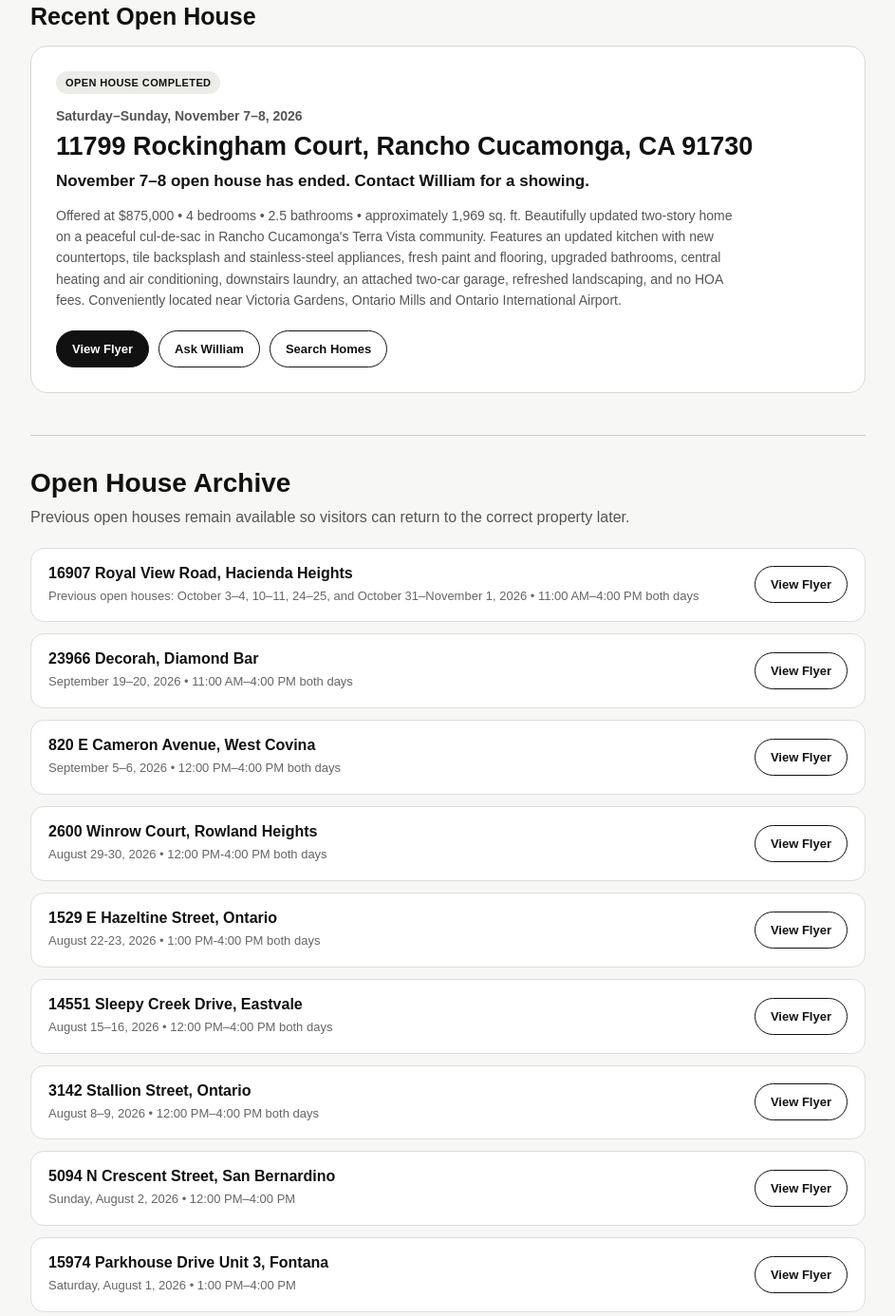
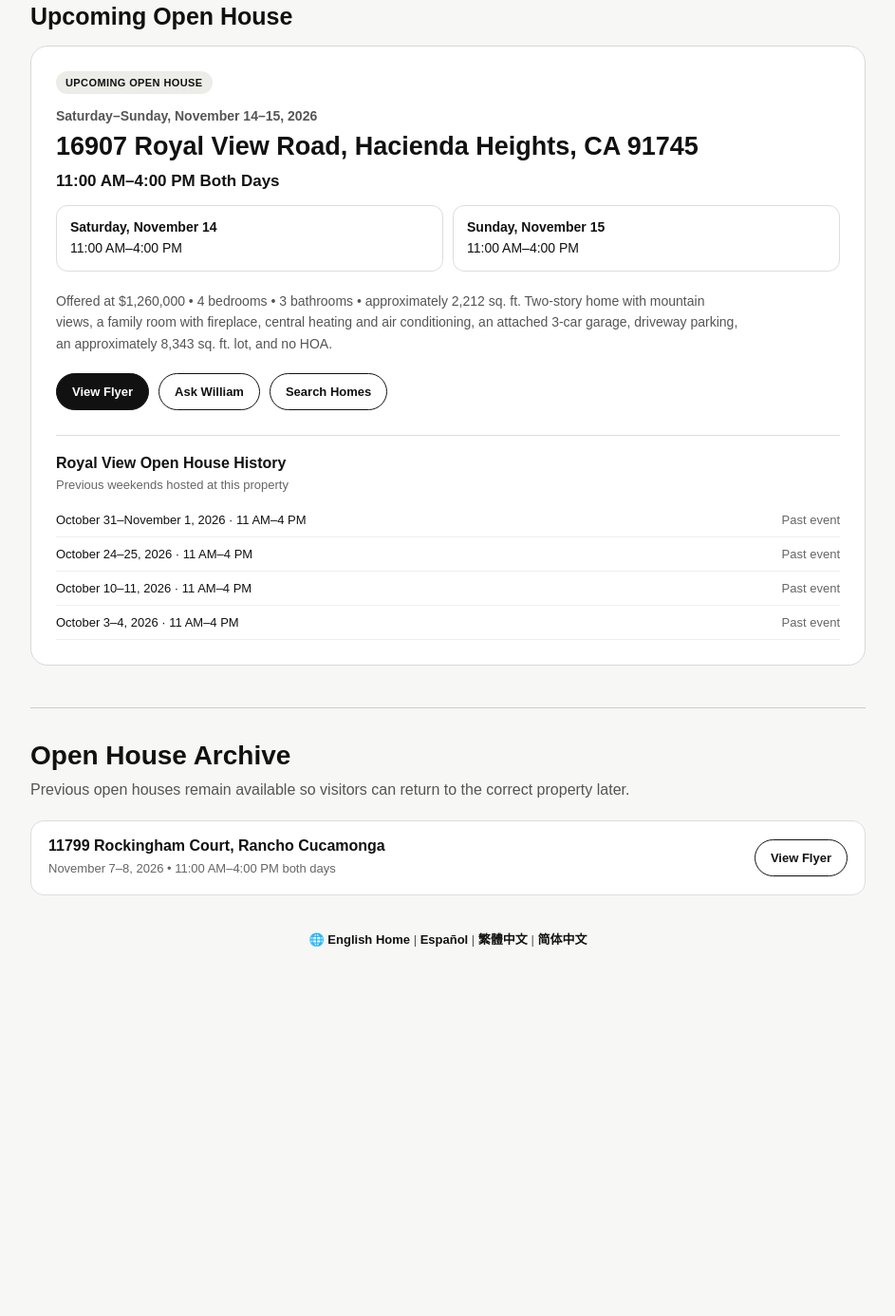
Before and after one commit to willchenrealty/willchenrealty.github.io, a plain HTML site: page open-house.html in a window 1280 px wide. Shown: the part 187-1573 px from the top of the page at 95% size, without its empty margins (168-1111 px from the left). After the commit the page ends 1245 px from the top, so only its background shows below. Drawn offline with Linux system fonts and the light colour scheme.

Commit message:
Add files via upload

```diff
--- a/open-house.html
+++ b/open-house.html
@@ -268,25 +268,30 @@
       <h2 class="section-title" id="featuredHeading">Upcoming Open House</h2>
       <article class="event-card" id="featuredEvent">
         <span class="status" id="featuredStatus">UPCOMING OPEN HOUSE</span>
-        <div class="event-date" id="featuredDate">Saturday–Sunday, November 7–8, 2026</div>
-        <h2>11799 Rockingham Court, Rancho Cucamonga, CA 91730</h2>
+        <div class="event-date" id="featuredDate">Saturday–Sunday, November 14–15, 2026</div>
+        <h2>16907 Royal View Road, Hacienda Heights, CA 91745</h2>
         <div class="event-time" id="featuredTime">11:00 AM–4:00 PM Both Days</div>
         <div class="schedule" id="featuredSchedule">
-          <div class="schedule-item"><strong>Saturday, November 7</strong>11:00 AM–4:00 PM</div>
-          <div class="schedule-item"><strong>Sunday, November 8</strong>11:00 AM–4:00 PM</div>
+          <div class="schedule-item"><strong>Saturday, November 14</strong>11:00 AM–4:00 PM</div>
+          <div class="schedule-item"><strong>Sunday, November 15</strong>11:00 AM–4:00 PM</div>
         </div>
         <p class="property-details">
-          Offered at $875,000 • 4 bedrooms • 2.5 bathrooms • approximately 1,969 sq. ft.
-          Beautifully updated two-story home on a peaceful cul-de-sac in Rancho Cucamonga's Terra Vista community.
-          Features an updated kitchen with new countertops, tile backsplash and stainless-steel appliances,
-          fresh paint and flooring, upgraded bathrooms, central heating and air conditioning,
-          downstairs laundry, an attached two-car garage, refreshed landscaping, and no HOA fees.
-          Conveniently located near Victoria Gardens, Ontario Mills and Ontario International Airport.
+          Offered at $1,260,000 • 4 bedrooms • 3 bathrooms • approximately 2,212 sq. ft.
+          Two-story home with mountain views, a family room with fireplace, central heating and air conditioning,
+          an attached 3-car garage, driveway parking, an approximately 8,343 sq. ft. lot, and no HOA.
         </p>
         <div class="buttons">
-          <a class="button primary" href="2026-1107-11799-Rockingham-Ct-Rancho-Cucamonga.pdf" target="_blank" rel="noopener noreferrer">View Flyer</a>
+          <a class="button primary" href="2026-1003-16907-Royal-View-Road-Hacienda-Hts.pdf" target="_blank" rel="noopener noreferrer">View Flyer</a>
           <a class="button" href="sms:6267757258">Ask William</a>
           <a class="button" href="https://williamchen.stigler.mortgage/" target="_blank" rel="noopener noreferrer">Search Homes</a>
+        </div>
+        <div class="royal-history">
+          <h3>Royal View Open House History</h3>
+          <p class="history-note">Previous weekends hosted at this property</p>
+          <div class="history-row"><span>October 31–November 1, 2026 · 11 AM–4 PM</span><span>Past event</span></div>
+          <div class="history-row"><span>October 24–25, 2026 · 11 AM–4 PM</span><span>Past event</span></div>
+          <div class="history-row"><span>October 10–11, 2026 · 11 AM–4 PM</span><span>Past event</span></div>
+          <div class="history-row"><span>October 3–4, 2026 · 11 AM–4 PM</span><span>Past event</span></div>
         </div>
       </article>
     </section>
@@ -300,77 +305,12 @@
       <div class="archive-list" id="archiveList">
         <div class="archive-item">
           <div>
-            <strong>16907 Royal View Road, Hacienda Heights</strong>
-            <span>Previous open houses: October 3–4, 10–11, 24–25, and October 31–November 1, 2026 • 11:00 AM–4:00 PM both days</span>
+            <strong>11799 Rockingham Court, Rancho Cucamonga</strong>
+            <span>November 7–8, 2026 • 11:00 AM–4:00 PM both days</span>
           </div>
-          <a class="button" href="2026-1003-16907-Royal-View-Road-Hacienda-Hts.pdf" target="_blank" rel="noopener noreferrer">View Flyer</a>
+          <a class="button" href="2026-1107-11799-Rockingham-Ct-Rancho-Cucamonga.pdf" target="_blank" rel="noopener noreferrer">View Flyer</a>
         </div>
 
-
-        <div class="archive-item" id="decorahArchiveItem">
-          <div>
-            <strong>23966 Decorah, Diamond Bar</strong>
-            <span>September 19–20, 2026 • 11:00 AM–4:00 PM both days</span>
-          </div>
-          <a class="button" href="2026-0919-23966-Decorah-Diamond Bar.pdf" target="_blank" rel="noopener noreferrer">View Flyer</a>
-        </div>
-
-        <div class="archive-item">
-          <div>
-            <strong>820 E Cameron Avenue, West Covina</strong>
-            <span>September 5–6, 2026 • 12:00 PM–4:00 PM both days</span>
-          </div>
-          <a class="button" href="2026-0905-820-e-cameron-avenue-west-covina.pdf" target="_blank" rel="noopener noreferrer">View Flyer</a>
-        </div>
-
-        <div class="archive-item">
-          <div>
-            <strong>2600 Winrow Court, Rowland Heights</strong>
-            <span>August 29-30, 2026 • 12:00 PM-4:00 PM both days</span>
-          </div>
-          <a class="button" href="2026-0829-2600-winrow-court-rowland-heights.pdf" target="_blank" rel="noopener noreferrer">View Flyer</a>
-        </div>
-
-        <div class="archive-item">
-          <div>
-            <strong>1529 E Hazeltine Street, Ontario</strong>
-            <span>August 22-23, 2026 • 1:00 PM-4:00 PM both days</span>
-          </div>
-          <a class="button" href="2026-0822-1529-e-hazeltine-street-ontario.pdf" target="_blank" rel="noopener noreferrer">View Flyer</a>
-        </div>
-
-        <div class="archive-item">
-          <div>
-            <strong>14551 Sleepy Creek Drive, Eastvale</strong>
-            <span>August 15–16, 2026 • 12:00 PM–4:00 PM both days</span>
-          </div>
-          <a class="button" href="2026-0815-14551-sleepy-creek-eastvale.pdf" target="_blank" rel="noopener noreferrer">View Flyer</a>
-        </div>
-
-        <div class="archive-item">
-          <div>
-            <strong>3142 Stallion Street, Ontario</strong>
-            <span>August 8–9, 2026 • 12:00 PM–4:00 PM both days</span>
-          </div>
-          <a class="button" href="2026-0808-3142-stallion-ontario.pdf" target="_blank" rel="noopener noreferrer">View Flyer</a>
-        </div>
-
-        <div class="archive-item">
-          <div>
-            <strong>5094 N Crescent Street, San Bernardino</strong>
-            <span>Sunday, August 2, 2026 • 12:00 PM–4:00 PM</span>
-          </div>
-          <a class="button" href="2026-0802-san-bernardino.pdf" target="_blank" rel="noopener noreferrer">View Flyer</a>
-        </div>
-
-        <div class="archive-item">
-          <div>
-            <strong>15974 Parkhouse Drive Unit 3, Fontana</strong>
-            <span>Saturday, August 1, 2026 • 1:00 PM–4:00 PM</span>
-          </div>
-          <a class="button" href="2026-0801-fontana.pdf" target="_blank" rel="noopener noreferrer">View Flyer</a>
-        </div>
-      </div>
     </section>
 
     <div class="language">
@@ -387,8 +327,8 @@
       const dateKey = new Intl.DateTimeFormat('en-CA', {
         timeZone: 'America/Los_Angeles', year: 'numeric', month: '2-digit', day: '2-digit'
       }).format(now);
-      const startDate = '2026-11-07';
-      const endDate = '2026-11-08';
+      const startDate = '2026-11-14';
+      const endDate = '2026-11-15';
       const card = document.getElementById('featuredEvent');
       const status = document.getElementById('featuredStatus');
       const heading = document.getElementById('featuredHeading');
@@ -400,9 +340,10 @@
         status.textContent = 'OPEN HOUSE THIS WEEKEND';
         card.classList.add('today');
       } else {
-        heading.textContent = 'Recent Open House';
-        status.textContent = 'OPEN HOUSE COMPLETED';
-        document.getElementById('featuredTime').textContent = 'November 7–8 open house has ended. Contact William for a showing.';
+        heading.textContent = 'Featured Listing';
+        status.textContent = 'NEXT OPEN HOUSE COMING SOON';
+        document.getElementById('featuredTime').textContent = 'Next open house dates will be posted here. Contact William for a showing.';
+        document.querySelector('.royal-history').insertAdjacentHTML('afterbegin', '<div class="history-row"><span>November 14–15, 2026 · 11 AM–4 PM</span><span>Past event</span></div>');
         document.getElementById('featuredSchedule').classList.add('hidden');
       }
     }
```
